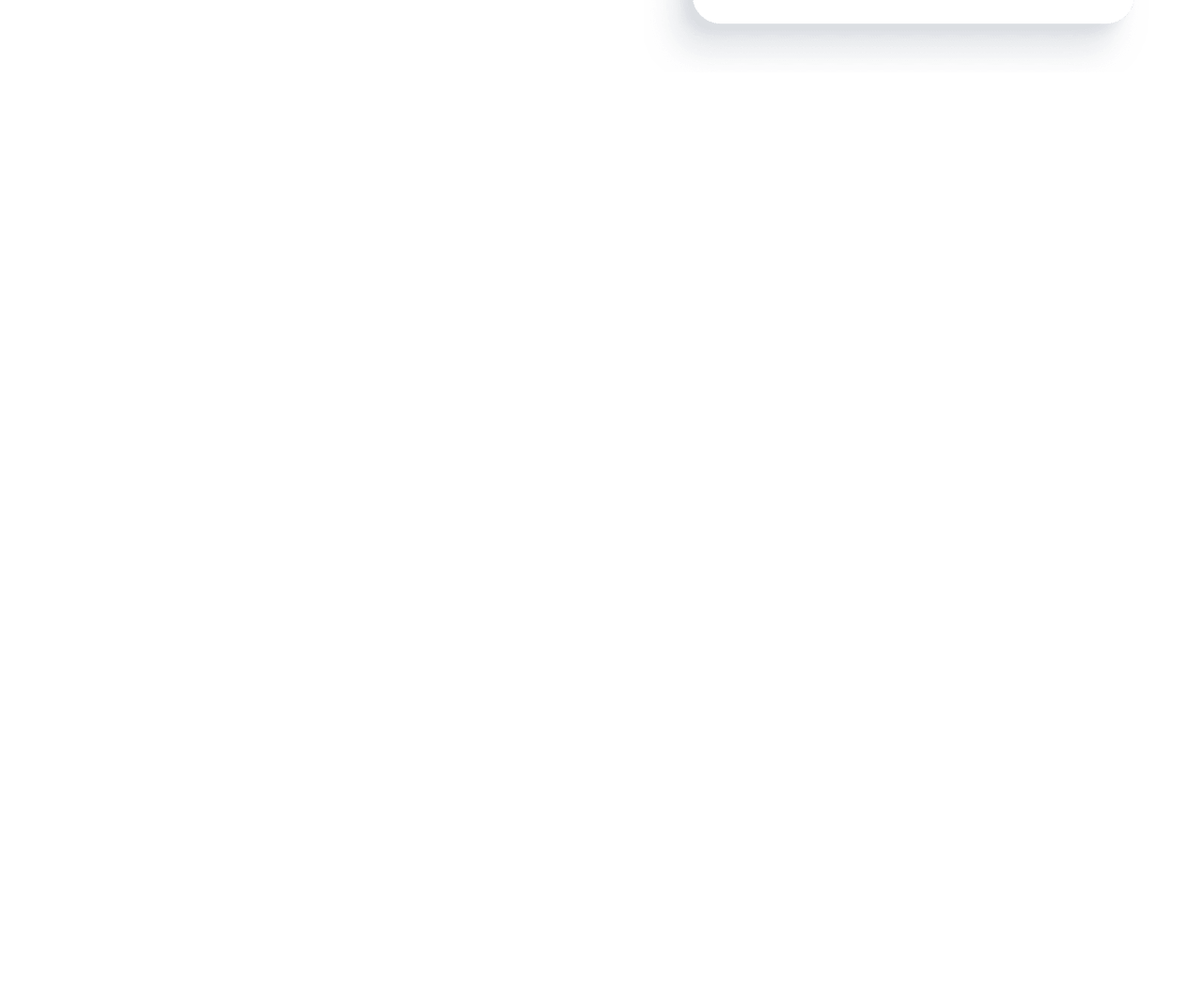
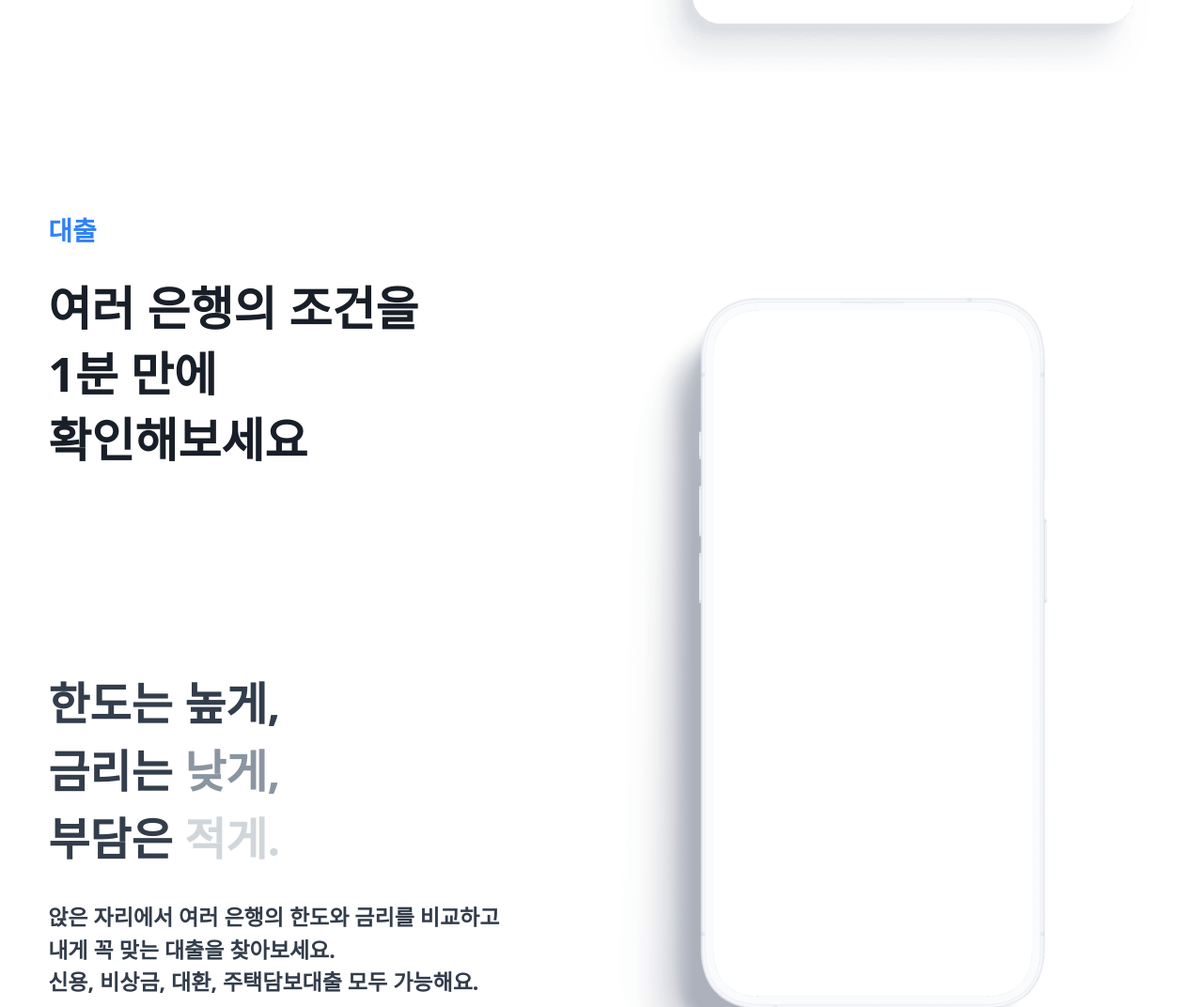
Before and after one commit to kdobi/TossWeb_CloneCoding, a plain HTML site: page index.html in a window 1280 px wide. Shown: the part 5057-6129 px from the top of the page at 94% size. Before the commit the page ends 5284 px from the top, so only its background shows below. Drawn offline with Linux system fonts and the light colour scheme.

Commit message:
feat: section4 프레임 완성 (*움직이는 이미지 구현 작업남음)

```diff
--- a/index.html
+++ b/index.html
@@ -113,8 +113,30 @@
             </div>
         </section>
 
+        <section class="home4_wrap">
+            <div class="home4_container">
+                <div class="home4_contentBox">
+                    <div class="home4_head">
+                        <h1 class="home4_head1">대출</h1>
+                        <h2 class="home4_head2">여러 은행의 조건을<br>1분 만에<br>확인해보세요</h2>
+                    </div>
+                    <div class="home4_imgBox">
+                        <img src="static/img/phone_frame.png" class="home4_img1">
+                    </div>
 
-        <section class="home4_wrap"></section>
+                    <span class="home4_content1">한도는 높게,</span>
+                    <span class="home4_content2">금리는 <span style="color:#8b95a1">낮게,</span></span>
+                    <span class="home4_content3">부담은 <span style="color:#d1d6db">적게.</span></span>
+
+                    <p class="home4_content4">앉은 자리에서 여러 은행의 한도와 금리를 비교하고<br>내게 꼭 맞는 대출을 찾아보세요.<br>신용, 비상금, 대환, 주택담보대출 모두 가능해요.</p>
+
+                </div>
+            </div>
+        </section>
+
+
+
+
         <section class="home5_wrap"></section>
         <section class="home6_wrap"></section>
         <section class="home7_wrap"></section>
--- a/style.css
+++ b/style.css
@@ -479,9 +479,99 @@ a{
 
 /* home4 */
 
-.home_wrap{
+.home4_wrap{
   position:relative;
   width: 100%;
+}
+
+.home4_container{
+  position: relative;
+  width: 100%;
+  height: 100%;
+  margin:auto;
+}
+
+.home4_contentBox{
+  position: relative;
+  width: 92%;
+  height: 100%;
+  margin: 0 auto;
+  display: flex;
+  align-items: flex-start;
+  flex-direction: column;
+
+}
+
+.home4_head{
+  height: auto;
+  margin-bottom: 210px;
+}
+
+.home4_head1{
+  font-size: 28px;
+  font-weight: 700;
+  line-height: 1.3;
+  color: #3182f6;
+  margin-bottom: 30px;
+}
+
+.home4_head2{
+  font-size: 50px;
+  font-weight: 700;
+  line-height: 1.4;
+  color: #191f28;
+  white-space: nowrap;
+}
+
+.home4_content1{
+  font-size: 48px;
+  font-weight: 700;
+  line-height: 1.5;
+  color: rgb(51, 61, 75);
+  white-space: pre-wrap;
+}
+
+.home4_content2{
+  font-size: 48px;
+  font-weight: 700;
+  line-height: 1.5;
+  color: rgb(51, 61, 75);
+  white-space: pre-wrap;
+}
+
+.home4_content3{
+  font-size: 48px;
+  font-weight: 700;
+  line-height: 1.5;
+  color: rgb(51, 61, 75);
+  white-space: pre-wrap;
+  margin-bottom: 30px;
+}
+
+.home4_content4{
+  font-size: 23px;
+  font-weight: 600;
+  line-height: 1.5;
+  color: rgb(51, 61, 75);
+  white-space: pre-wrap;
+}
+
+
+
+
+.home4_imgBox{
+  position: absolute;
+  width: 100%;
+  height: 100%;
+  width: 400px;
+  right: 200px;
+}
+
+.home4_img1{
+  width: 600px;
+  left: 50%;
+  top: 50%;
+  align-items: center;
 }
 
 /* home5 */
```
Also changed, not shown: 1 other file.
